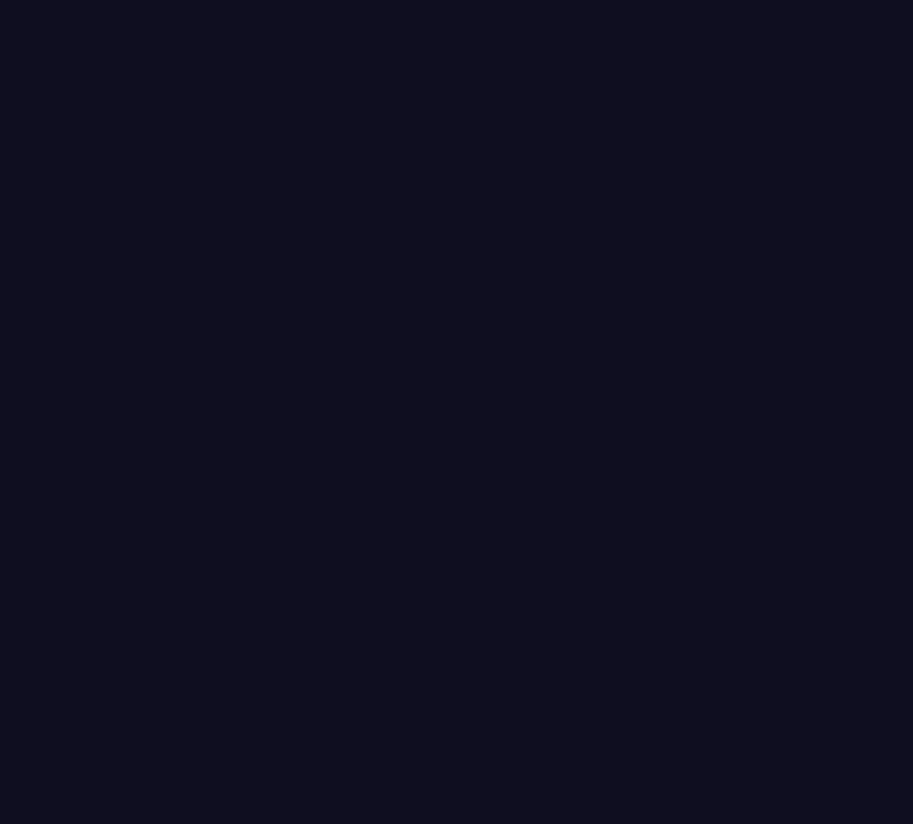
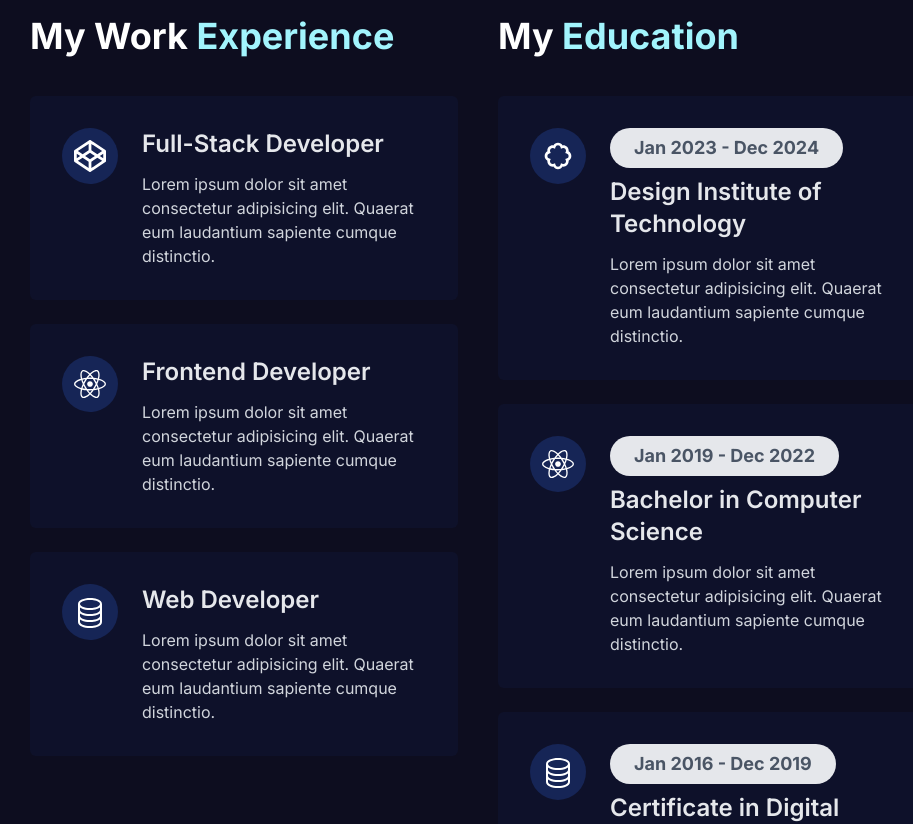
Before and after one commit to YuzStack/portfolio-website-4, a Next.js app: page / in a window 1280 px wide. Shown: the part 1460-2284 px from the top of the page, without its empty margins (162-1075 px from the left). Before the commit the page ends 1396 px from the top, so only its background shows below. Built offline with nearby package versions, Linux system fonts and the light colour scheme.

Commit message:
Fully Build and style the Resume Section

```diff
--- a/app/page.tsx
+++ b/app/page.tsx
@@ -1,4 +1,5 @@
 import Hero from '@/components/home/hero/Hero';
+import Resume from '@/components/home/resume/Resume';
 import Services from '@/components/home/services/Services';
 
 export default function HomePage() {
@@ -6,6 +7,7 @@ export default function HomePage() {
     <>
       <Hero />
       <Services />
+      <Resume />
     </>
   );
 }
--- /dev/null
+++ b/components/home/resume/Resume.tsx
@@ -0,0 +1,45 @@
+import ResumeCard from './ResumeCard';
+import { resumeEdus, resumeExps } from '@/constants/constants';
+
+export default function Resume() {
+  return (
+    <section className='py-20'>
+      <div className='mx-auto grid w-[90%] grid-cols-1 gap-10 sm:w-[70%] xl:grid-cols-2'>
+        {/* WORK */}
+        <div>
+          <h1 className='text-primary-50 text-3xl font-bold sm:text-4xl'>
+            My Work <span className='text-cyan-200'>Experience</span>
+          </h1>
+          <ul className='mt-10'>
+            {resumeExps.map((exp) => (
+              <ResumeCard
+                key={exp.role}
+                Icon={exp.Icon}
+                role={exp.role}
+                description={exp.description}
+              />
+            ))}
+          </ul>
+        </div>
+
+        {/* EDUCATION */}
+        <div>
+          <h1 className='text-primary-50 text-3xl font-bold sm:text-4xl'>
+            My <span className='text-cyan-200'>Education</span>
+          </h1>
+          <ul className='mt-10'>
+            {resumeEdus.map((edu) => (
+              <ResumeCard
+                key={edu.role}
+                Icon={edu.Icon}
+                role={edu.role}
+                description={edu.description}
+                date={edu.date}
+              />
+            ))}
+          </ul>
+        </div>
+      </div>
+    </section>
+  );
+}
--- /dev/null
+++ b/components/home/resume/ResumeCard.tsx
@@ -0,0 +1,31 @@
+import { ResumeExp } from '@/types/types';
+
+export default function ResumeCard({
+  Icon,
+  role,
+  description,
+  date,
+}: ResumeExp) {
+  return (
+    <li className='mb-6'>
+      <div className='flex items-start space-x-6 rounded-md bg-blue-950/20 p-4 transition-all duration-300 sm:p-8'>
+        <div className='flex size-10 flex-col items-center justify-center rounded-full bg-blue-950 sm:size-14'>
+          <Icon className='text-primary-50 size-6 sm:size-8' />
+        </div>
+        <div className='flex-1'>
+          {date && (
+            <h1 className='mb-2 w-fit rounded-full bg-gray-200 px-4 py-1 text-sm font-bold text-gray-600 sm:px-6 sm:py-1.5 sm:text-lg'>
+              {date}
+            </h1>
+          )}
+          <h1 className='text-xl font-semibold text-gray-200 sm:text-2xl'>
+            {role}
+          </h1>
+          <p className='pt-3 text-sm text-gray-300 sm:text-base'>
+            {description}
+          </p>
+        </div>
+      </div>
+    </li>
+  );
+}
--- a/components/home/services/Services.tsx
+++ b/components/home/services/Services.tsx
@@ -11,6 +11,7 @@ export default function Services() {
       <ul className='mx-auto mt-20 grid w-[90%] items-center gap-10 sm:w-[70%] md:grid-cols-2 xl:grid-cols-4'>
         {services.map((service) => (
           <ServiceCard
+            key={service.name}
             icon={service.icon}
             name={service.name}
             description={service.description}
--- a/constants/constants.ts
+++ b/constants/constants.ts
@@ -1,9 +1,12 @@
-import { NavLink, Service } from '@/types/types';
+import { NavLink, ResumeExp, Service } from '@/types/types';
 
 import serviceIcon1 from '@/public/images/s1.png';
 import serviceIcon2 from '@/public/images/s2.png';
 import serviceIcon3 from '@/public/images/s3.png';
 import serviceIcon4 from '@/public/images/s4.png';
+import { FaCodepen, FaReact } from 'react-icons/fa';
+import { BsDatabase } from 'react-icons/bs';
+import { BiBadge } from 'react-icons/bi';
 
 export const navLinks: NavLink[] = [
   { id: 1, url: '#', label: 'Home' },
@@ -41,3 +44,48 @@ export const services: Service[] = [
       'Designing interfaces that are intuitive, efficient, and enjoyable to use.',
   },
 ];
+
+export const resumeExps: ResumeExp[] = [
+  {
+    Icon: FaCodepen,
+    role: 'Full-Stack Developer',
+    description:
+      'Lorem ipsum dolor sit amet consectetur adipisicing elit. Quaerat eum laudantium sapiente cumque distinctio.',
+  },
+  {
+    Icon: FaReact,
+    role: 'Frontend Developer',
+    description:
+      'Lorem ipsum dolor sit amet consectetur adipisicing elit. Quaerat eum laudantium sapiente cumque distinctio.',
+  },
+  {
+    Icon: BsDatabase,
+    role: 'Web Developer',
+    description:
+      'Lorem ipsum dolor sit amet consectetur adipisicing elit. Quaerat eum laudantium sapiente cumque distinctio.',
+  },
+];
+
+export const resumeEdus: ResumeExp[] = [
+  {
+    Icon: BiBadge,
+    role: 'Design Institute of Technology',
+    description:
+      'Lorem ipsum dolor sit amet consectetur adipisicing elit. Quaerat eum laudantium sapiente cumque distinctio.',
+    date: 'Jan 2023 - Dec 2024',
+  },
+  {
+    Icon: FaReact,
+    role: 'Bachelor in Computer Science',
+    description:
+      'Lorem ipsum dolor sit amet consectetur adipisicing elit. Quaerat eum laudantium sapiente cumque distinctio.',
+    date: 'Jan 2019 - Dec 2022',
+  },
+  {
+    Icon: BsDatabase,
+    role: 'Certificate in Digital Marketing',
+    description:
+      'Lorem ipsum dolor sit amet consectetur adipisicing elit. Quaerat eum laudantium sapiente cumque distinctio.',
+    date: 'Jan 2016 - Dec 2019',
+  },
+];
```
Also changed, not shown: types/types.ts (+8 -0 lines).
